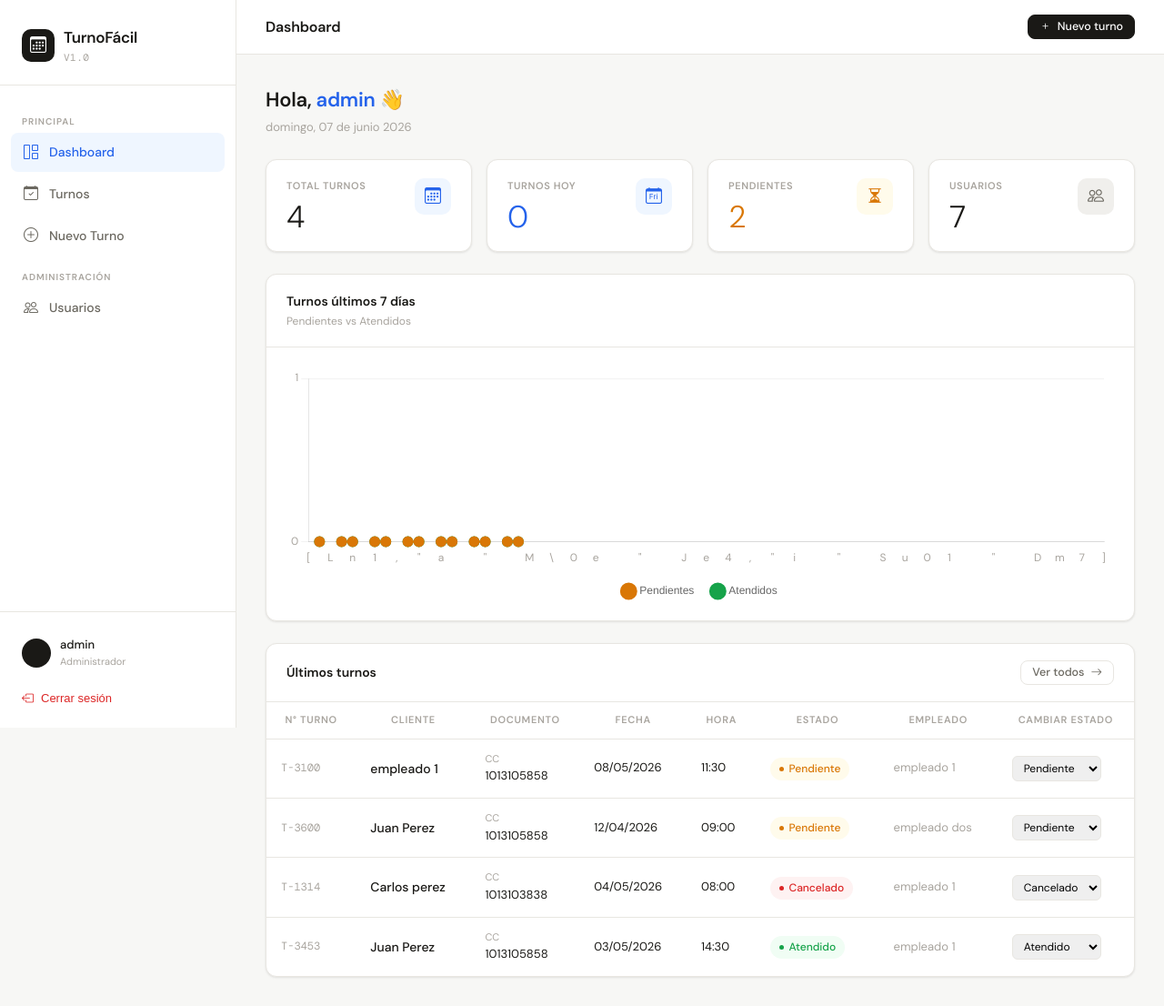
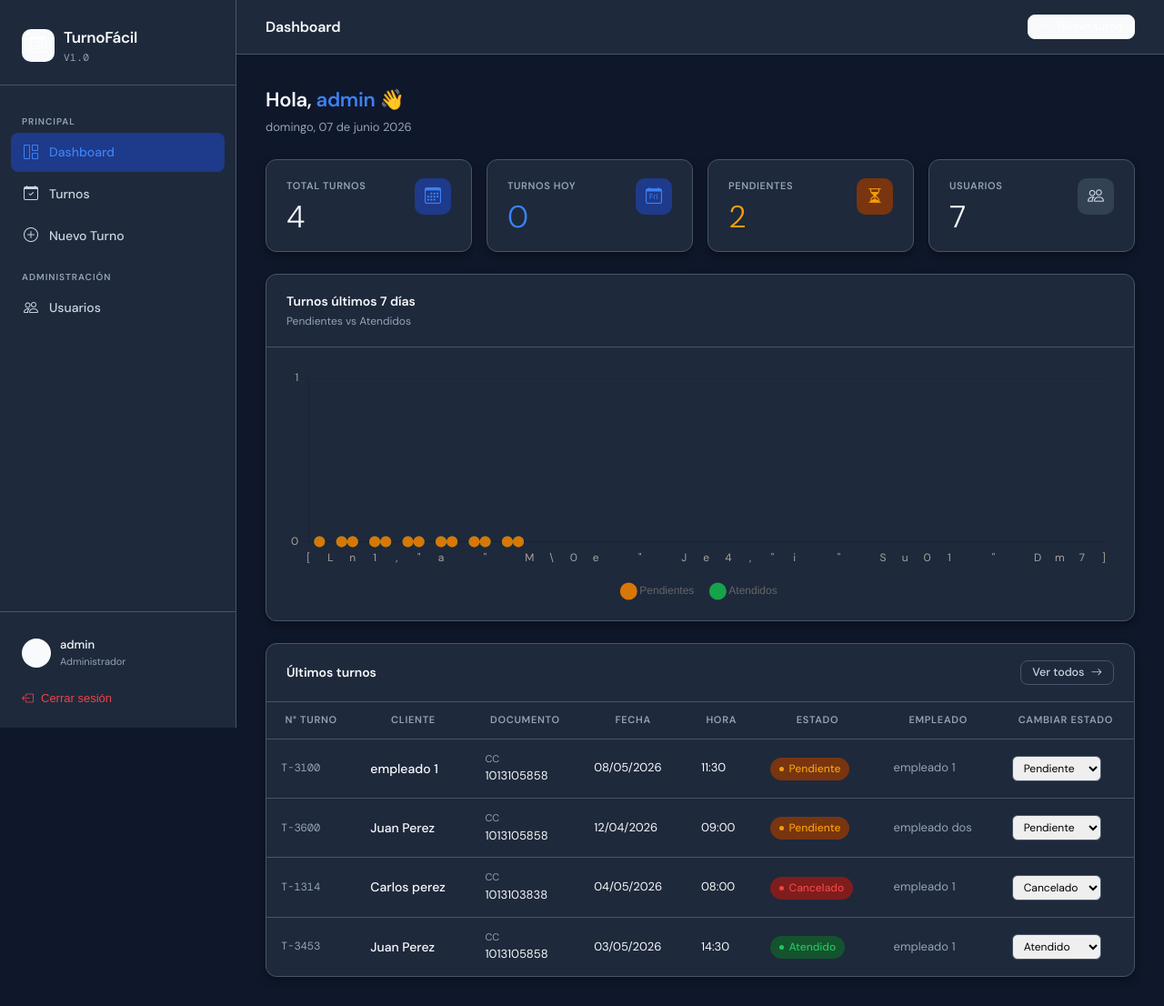
Before and after one commit to Kiroshi26/TurnoFacil, a Django app: page /dashboard/ in a window 1280 px wide. Shown: the whole page at 91% size. Run offline with Django 5.2, Linux system fonts and the light colour scheme; a user stored in the database is signed in; data comes from the database, SQL or seed files in the repository; both versions use the stored data as it was after the commit.

Commit message:
Mis cambios

```diff
--- a/core/views.py
+++ b/core/views.py
@@ -50,7 +50,7 @@ def registro_view(request):
     form = RegistroForm(request.POST or None)
     if request.method == 'POST' and form.is_valid():
         user = form.save()
-        login(request, user)
+        login(request, user, backend='core.backends.EmailBackend')
         messages.success(request, f'¡Bienvenido, {user.first_name}!')
         return redirect('cliente_panel')
 
--- a/templates/base.html
+++ b/templates/base.html
@@ -9,16 +9,35 @@
     <link rel="stylesheet" href="https://cdn.jsdelivr.net/npm/bootstrap-icons@1.11.3/font/bootstrap-icons.min.css">
     <style>
         :root {
-            --bg:#f7f7f5; --surface:#fff; --surface-2:#f0efec; --border:#e8e6e1;
-            --text-primary:#1a1916; --text-secondary:#6b6860; --text-muted:#a8a49e;
-            --accent:#2563eb; --accent-light:#eff6ff; --accent-dark:#1d4ed8;
-            --success:#16a34a; --success-light:#f0fdf4;
-            --warning:#d97706; --warning-light:#fffbeb;
-            --danger:#dc2626; --danger-light:#fef2f2;
-            --sidebar-w:260px; --radius:12px; --radius-sm:8px;
-            --shadow:0 1px 3px rgba(0,0,0,.06),0 1px 2px rgba(0,0,0,.04);
-            --shadow-md:0 4px 16px rgba(0,0,0,.08),0 2px 6px rgba(0,0,0,.04);
-        }
+    --bg:#0f172a;
+    --surface:#1e293b;
+    --surface-2:#334155;
+    --border:#475569;
+
+    --text-primary:#f8fafc;
+    --text-secondary:#cbd5e1;
+    --text-muted:#94a3b8;
+
+    --accent:#3b82f6;
+    --accent-light:#1e3a8a;
+    --accent-dark:#60a5fa;
+
+    --success:#22c55e;
+    --success-light:#14532d;
+
+    --warning:#f59e0b;
+    --warning-light:#78350f;
+
+    --danger:#ef4444;
+    --danger-light:#7f1d1d;
+
+    --sidebar-w:260px;
+    --radius:12px;
+    --radius-sm:8px;
+
+    --shadow:0 4px 10px rgba(0,0,0,.35);
+    --shadow-md:0 8px 25px rgba(0,0,0,.45);
+}
         *{box-sizing:border-box;margin:0;padding:0;}
         body{font-family:'DM Sans',sans-serif;background:var(--bg);color:var(--text-primary);font-size:15px;line-height:1.6;min-height:100vh;}
         .sidebar{position:fixed;top:0;left:0;width:var(--sidebar-w);height:100vh;background:var(--surface);border-right:1px solid var(--border);display:flex;flex-direction:column;z-index:100;transition:transform .25s ease;}
```
Also changed, not shown: db.sqlite3, 1 other file.
